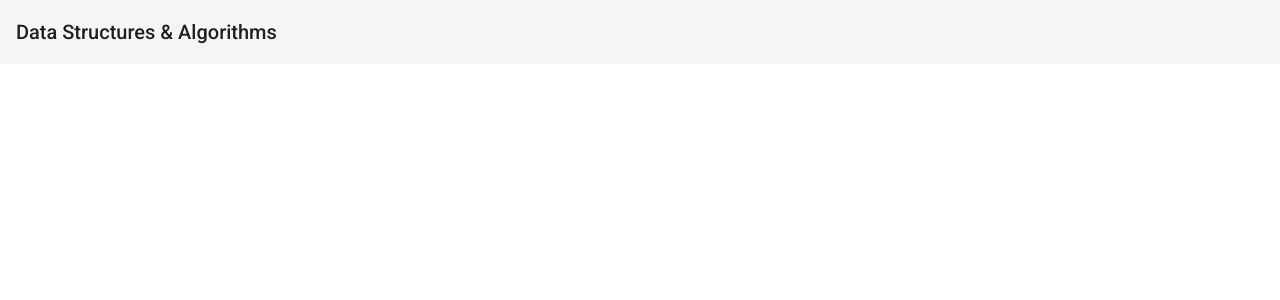
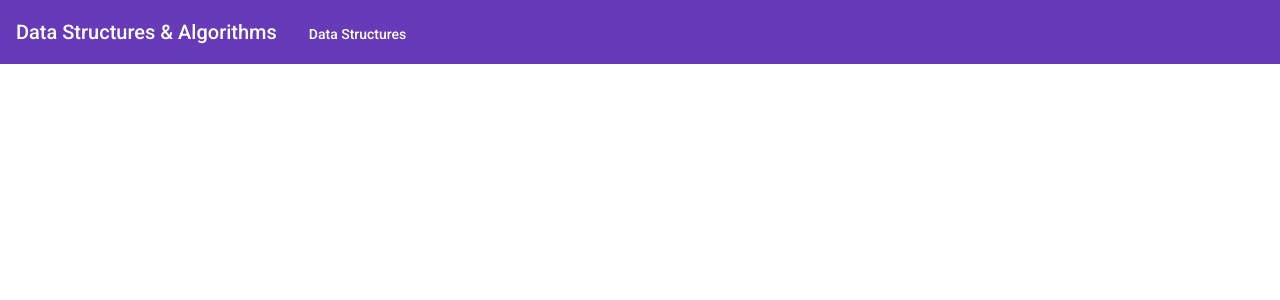
Before and after one commit to MartinJHammer/data-structures-algorithms, an Angular app: page / in a window 1280 px wide. Shown: the top 300 px of the page. Built offline with nearby package versions, Linux system fonts and the light colour scheme.

Commit message:
feat: menu

```diff
--- a/libs/app/app-routing.module.ts
+++ b/libs/app/app-routing.module.ts
@@ -1,7 +1,12 @@
 import { NgModule } from '@angular/core';
 import { RouterModule, Routes } from '@angular/router';
 
-const routes: Routes = [];
+const routes: Routes = [
+  {
+    path: 'hash-table',
+    loadChildren: () => import('../data-structures/hash-table/hash-table.module').then(m => m.HashTableModule)
+  }
+];
 
 @NgModule({
   imports: [RouterModule.forRoot(routes)],
--- a/libs/app/app.module.ts
+++ b/libs/app/app.module.ts
@@ -1,7 +1,9 @@
 import { NgModule } from '@angular/core';
 import { BrowserModule } from '@angular/platform-browser';
 
+import { MatButtonModule } from '@angular/material/button';
 import { MatIconModule } from '@angular/material/icon';
+import { MatMenuModule } from '@angular/material/menu';
 import { MatToolbarModule } from '@angular/material/toolbar';
 import { BrowserAnimationsModule } from '@angular/platform-browser/animations';
 import { AppRoutingModule } from './app-routing.module';
@@ -16,7 +18,9 @@ export const basic = [
 
 export const material = [
   MatToolbarModule,
-  MatIconModule
+  MatIconModule,
+  MatMenuModule,
+  MatButtonModule,
 ];
 
 @NgModule({
--- a/libs/app/components/app.component.html
+++ b/libs/app/components/app.component.html
@@ -1,3 +1,21 @@
-<mat-toolbar>
-    <h1>Data Structures & Algorithms</h1>
+<mat-toolbar class="menu" color="primary">
+    <!-- Title -->
+    <span>Data Structures & Algorithms</span>
+
+    <!-- Menu -->
+    <button class="menu-entry" mat-button [matMenuTriggerFor]="dataStructuresMenu" color="seconday"
+        aria-label="Data Structures Menu">
+        Data Structures
+    </button>
+
+    <mat-menu #dataStructuresMenu="matMenu">
+        <button mat-menu-item [routerLink]="['hash-table']">
+            <mat-icon>tag</mat-icon>
+            <span>Hash Table</span>
+        </button>
+    </mat-menu>
 </mat-toolbar>
+
+<div class="app-container">
+    <router-outlet></router-outlet>
+</div>
--- a/libs/app/components/app.component.scss
+++ b/libs/app/components/app.component.scss
@@ -0,0 +1,8 @@
+.app-container {
+    margin: 32px;
+}
+
+.menu-entry {
+    margin-left: 16px;
+    margin-top: 4px;
+}
```
